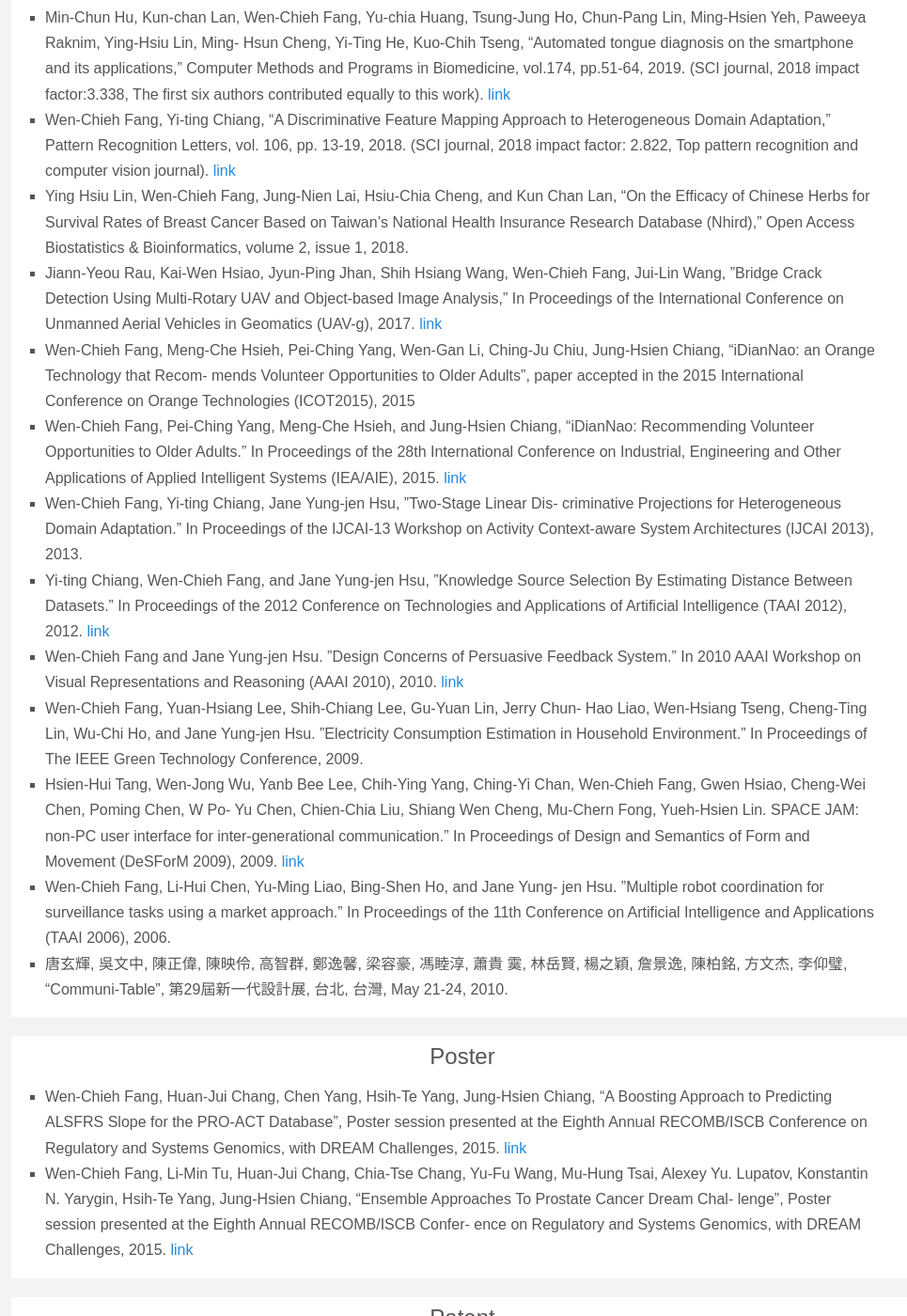
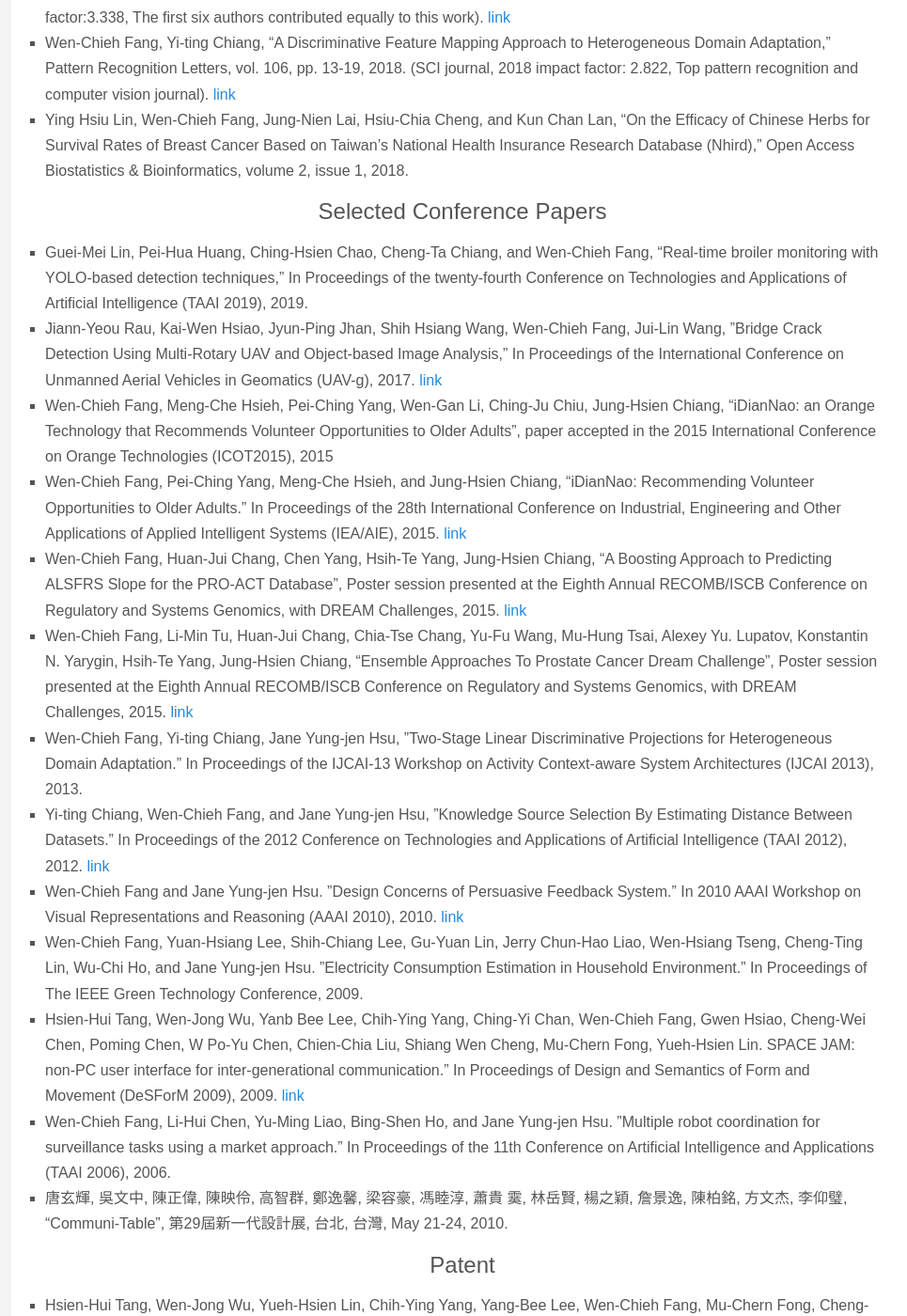
Before and after one commit to ncyu-deep/myblog, a Jekyll site: the page built from publications.md, in a window 1280 px wide and 1400 px high, scrolled down 420 px. Shown: the whole window at 94% size, without its empty margins (148-1113 px from the left). Built offline with Jekyll 4.4.1, drawn with Linux system fonts in a browser that asks for light colours; some web fonts are replaced; some of the changed text lies outside the part shown.

Commit message:
Revise teaching.md and publications.md

```diff
--- a/publications.md
+++ b/publications.md
@@ -2,89 +2,35 @@
 layout: default
 title: My publications
 ---
+<h2 style="text-align: center">Selected Journal Papers</h2>
 
-<h2 style="text-align: center">Article</h2>
+* Robert Küffner, Neta Zach, Maya Bronfeld, Raquel Norel, Nazem Atassi, Venkat Balagurusamy, Barbara di Camillo, Adriano Chio, Merit Cudkowicz, Donna Dillenberger, Javier Garcia-Garcia, Orla Hardiman, Bruce Hoff, Joshua Knight, Melanie Leitner, Guang Li, Lara Mangravite, Thea Norman, Liuxia Wang, ALS stratification consortium, Jinfeng Xiao, Wen-Chieh Fang, Jian Peng, Chen Yang, Huan-Jui Chang, and Gustavo Stolovitzky, “Stratification of amyotrophic lateral sclerosis patients: a crowdsourcing approach,” Scientific Reports, vol. 9, Article number:690, 2019. (SCI journal, 2018 impact factor:4.525). [link](https://www.nature.com/articles/s41598-018-36873-4)
+* Min-Chun Hu, Kun-chan Lan, Wen-Chieh Fang, Yu-chia Huang, Tsung-Jung Ho, Chun-Pang Lin, Ming-Hsien Yeh, Paweeya Raknim, Ying-Hsiu Lin, Ming-Hsun Cheng, Yi-Ting He, Kuo-Chih Tseng, "Automated tongue diagnosis on the smartphone and its applications," Computer Methods and Programs in Biomedicine, vol.174, pp.51-64, 2019. (SCI journal, 2018 impact factor:3.338, The first six authors contributed equally to this work). [link](https://www.sciencedirect.com/science/article/pii/S0169260717308477)
+* Wen-Chieh Fang, Yi-ting Chiang, “A Discriminative Feature Mapping Approach to Heterogeneous Domain Adaptation,” Pattern Recognition Letters, vol. 106, pp. 13-19, 2018. (SCI journal, 2018 impact factor: 2.822, Top pattern recognition
+and computer vision journal). [link](https://www.sciencedirect.com/science/article/pii/S0167865518300461)
+* Ying Hsiu Lin, Wen-Chieh Fang, Jung-Nien Lai, Hsiu-Chia Cheng, and Kun Chan Lan, "On the Efficacy of Chinese Herbs for Survival Rates of Breast Cancer Based on Taiwan’s National Health Insurance Research Database (Nhird)," Open Access Biostatistics & Bioinformatics, volume 2, issue 1, 2018.
 
-* Guei-Mei Lin, Pei-Hua Huang, Ching-Hsien Chao, Cheng-Ta Chiang, and Wen-Chieh Fang, "Real-time broiler monitoring with YOLO-based detection techniques," In Proceedings
-of the twenty-fourth Conference on Technologies and Applications of Artificial Intelligence (TAAI 2019), 2019.
-* Robert Küffner, Neta Zach, Maya Bronfeld, Raquel Norel, Nazem Atassi, Venkat Balagurusamy, Barbara di Camillo, Adriano Chio, Merit Cudkowicz, Donna Dillenberger, Javier Garcia-Garcia, Orla Hardiman, Bruce Hoff, Joshua Knight, Melanie Leitner, Guang Li, Lara Mangravite, Thea Norman, Liuxia Wang, ALS stratification consortium, Jinfeng Xiao, Wen-Chieh Fang, Jian Peng, Chen Yang, Huan-Jui Chang, and Gustavo Stolovitzky, “Stratification of amyotrophic lateral sclerosis patients: a crowdsourcing approach,” Scientific Reports, vol. 9, Article number:690, 2019. (SCI journal, 2018 impact factor:4.525). [link](https://www.nature.com/articles/s41598-018-36873-4)
-* Min-Chun Hu, Kun-chan Lan, Wen-Chieh Fang, Yu-chia Huang, Tsung-Jung
-Ho, Chun-Pang Lin, Ming-Hsien Yeh, Paweeya Raknim, Ying-Hsiu Lin, Ming-
-Hsun Cheng, Yi-Ting He, Kuo-Chih Tseng, "Automated tongue diagnosis on
-the smartphone and its applications," Computer Methods and Programs in
-Biomedicine, vol.174, pp.51-64, 2019. (SCI journal, 2018 impact factor:3.338, The first six authors contributed equally to this work). [link](https://www.sciencedirect.com/science/article/pii/S0169260717308477)
-* Wen-Chieh Fang, Yi-ting Chiang, “A Discriminative Feature Mapping Approach
-to Heterogeneous Domain Adaptation,” Pattern Recognition Letters, vol. 106,
-pp. 13-19, 2018. (SCI journal, 2018 impact factor: 2.822, Top pattern recognition
-and computer vision journal). [link](https://www.sciencedirect.com/science/article/pii/S0167865518300461)
-* Ying Hsiu Lin, Wen-Chieh Fang, Jung-Nien Lai, Hsiu-Chia Cheng, and Kun
-Chan Lan, "On the Efficacy of Chinese Herbs for Survival Rates of Breast
-Cancer Based on Taiwan’s National Health Insurance Research Database
-(Nhird)," Open Access Biostatistics & Bioinformatics, volume 2, issue 1, 2018.
-* Jiann-Yeou Rau, Kai-Wen Hsiao, Jyun-Ping Jhan, Shih Hsiang Wang,
-Wen-Chieh Fang, Jui-Lin Wang, ”Bridge Crack Detection Using Multi-Rotary
-UAV and Object-based Image Analysis,” In Proceedings of the International
-Conference on Unmanned Aerial Vehicles in Geomatics (UAV-g), 2017. [link](https://www.int-arch-photogramm-remote-sens-spatial-inf-sci.net/XLII-2-W6/311/2017/isprs-archives-XLII-2-W6-311-2017.pdf)
-* Wen-Chieh Fang, Meng-Che Hsieh, Pei-Ching Yang, Wen-Gan Li, Ching-Ju
-Chiu, Jung-Hsien Chiang, “iDianNao: an Orange Technology that Recom-
-mends Volunteer Opportunities to Older Adults”, paper accepted in the 2015
-International Conference on Orange Technologies (ICOT2015), 2015
-* Wen-Chieh Fang, Pei-Ching Yang, Meng-Che Hsieh, and Jung-Hsien Chiang,
-"iDianNao: Recommending Volunteer Opportunities to Older Adults." In
-Proceedings of the 28th International Conference on Industrial, Engineering
+<h2 style="text-align: center">Selected Conference Papers</h2>
+
+* Guei-Mei Lin, Pei-Hua Huang, Ching-Hsien Chao, Cheng-Ta Chiang, and Wen-Chieh Fang, "Real-time broiler monitoring with YOLO-based detection techniques," In Proceedings of the twenty-fourth Conference on Technologies and Applications of Artificial Intelligence (TAAI 2019), 2019.
+* Jiann-Yeou Rau, Kai-Wen Hsiao, Jyun-Ping Jhan, Shih Hsiang Wang, Wen-Chieh Fang, Jui-Lin Wang, ”Bridge Crack Detection Using Multi-Rotary UAV and Object-based Image Analysis,” In Proceedings of the International Conference on Unmanned Aerial Vehicles in Geomatics (UAV-g), 2017. [link](https://www.int-arch-photogramm-remote-sens-spatial-inf-sci.net/XLII-2-W6/311/2017/isprs-archives-XLII-2-W6-311-2017.pdf)
+* Wen-Chieh Fang, Meng-Che Hsieh, Pei-Ching Yang, Wen-Gan Li, Ching-Ju Chiu, Jung-Hsien Chiang, “iDianNao: an Orange Technology that Recommends Volunteer Opportunities to Older Adults”, paper accepted in the 2015 International Conference on Orange Technologies (ICOT2015), 2015
+* Wen-Chieh Fang, Pei-Ching Yang, Meng-Che Hsieh, and Jung-Hsien Chiang, "iDianNao: Recommending Volunteer Opportunities to Older Adults." In Proceedings of the 28th International Conference on Industrial, Engineering
 and Other Applications of Applied Intelligent Systems (IEA/AIE), 2015. [link](https://link.springer.com/chapter/10.1007/978-3-319-19066-2_66)
-* Wen-Chieh Fang, Yi-ting Chiang, Jane Yung-jen Hsu, ”Two-Stage Linear Dis-
-criminative Projections for Heterogeneous Domain Adaptation.” In Proceedings
-of the IJCAI-13 Workshop on Activity Context-aware System Architectures
+* Wen-Chieh Fang, Huan-Jui Chang, Chen Yang, Hsih-Te Yang, Jung-Hsien Chiang, “A Boosting Approach to Predicting ALSFRS Slope for the PRO-ACT Database”, Poster session presented at the Eighth Annual RECOMB/ISCB Conference on Regulatory and Systems Genomics, with DREAM Challenges, 2015. [link](https://f1000research.com/posters/4-1409)
+* Wen-Chieh Fang, Li-Min Tu, Huan-Jui Chang, Chia-Tse Chang, Yu-Fu Wang, Mu-Hung Tsai, Alexey Yu. Lupatov, Konstantin N. Yarygin, Hsih-Te Yang, Jung-Hsien Chiang, “Ensemble Approaches To Prostate Cancer Dream Challenge”, Poster session presented at the Eighth Annual RECOMB/ISCB Conference on Regulatory and Systems Genomics, with DREAM Challenges, 2015. [link](https://f1000research.com/posters/4-1428)
+* Wen-Chieh Fang, Yi-ting Chiang, Jane Yung-jen Hsu, ”Two-Stage Linear Discriminative Projections for Heterogeneous Domain Adaptation.” In Proceedings of the IJCAI-13 Workshop on Activity Context-aware System Architectures
 (IJCAI 2013), 2013.
-* Yi-ting Chiang, Wen-Chieh Fang, and Jane Yung-jen Hsu, ”Knowledge Source
-Selection By Estimating Distance Between Datasets.” In Proceedings of the
-2012 Conference on Technologies and Applications of Artificial Intelligence
-(TAAI 2012), 2012. [link](https://ieeexplore.ieee.org/document/6395004/)
-* Wen-Chieh Fang and Jane Yung-jen Hsu. ”Design Concerns of Persuasive
-Feedback System.” In 2010 AAAI Workshop on Visual Representations and
-Reasoning (AAAI 2010), 2010. [link](https://aaai.org/ocs/index.php/WS/AAAIW10/paper/view/2046)
-* Wen-Chieh Fang, Yuan-Hsiang Lee, Shih-Chiang Lee, Gu-Yuan Lin, Jerry Chun-
-Hao Liao, Wen-Hsiang Tseng, Cheng-Ting Lin, Wu-Chi Ho, and Jane Yung-jen
-Hsu. ”Electricity Consumption Estimation in Household Environment.” In
+* Yi-ting Chiang, Wen-Chieh Fang, and Jane Yung-jen Hsu, ”Knowledge Source Selection By Estimating Distance Between Datasets.” In Proceedings of the 2012 Conference on Technologies and Applications of Artificial Intelligence (TAAI 2012), 2012. [link](https://ieeexplore.ieee.org/document/6395004/)
+* Wen-Chieh Fang and Jane Yung-jen Hsu. ”Design Concerns of Persuasive Feedback System.” In 2010 AAAI Workshop on Visual Representations and Reasoning (AAAI 2010), 2010. [link](https://aaai.org/ocs/index.php/WS/AAAIW10/paper/view/2046)
+* Wen-Chieh Fang, Yuan-Hsiang Lee, Shih-Chiang Lee, Gu-Yuan Lin, Jerry Chun-Hao Liao, Wen-Hsiang Tseng, Cheng-Ting Lin, Wu-Chi Ho, and Jane Yung-jen Hsu. ”Electricity Consumption Estimation in Household Environment.” In
 Proceedings of The IEEE Green Technology Conference, 2009.
-* Hsien-Hui Tang, Wen-Jong Wu, Yanb Bee Lee, Chih-Ying Yang, Ching-Yi
-Chan, Wen-Chieh Fang, Gwen Hsiao, Cheng-Wei Chen, Poming Chen, W Po-
-Yu Chen, Chien-Chia Liu, Shiang Wen Cheng, Mu-Chern Fong, Yueh-Hsien Lin.
-SPACE JAM: non-PC user interface for inter-generational communication.”
-In Proceedings of Design and Semantics of Form and Movement (DeSForM
-2009), 2009. [link](http://www.yankodesign.com/2010/01/11/technology-is-not-so-scary/)
-* Wen-Chieh Fang, Li-Hui Chen, Yu-Ming Liao, Bing-Shen Ho, and Jane Yung-
-jen Hsu. ”Multiple robot coordination for surveillance tasks using a market
-approach.” In Proceedings of the 11th Conference on Artificial Intelligence and
-Applications (TAAI 2006), 2006.
-* 唐玄輝, 吳文中, 陳正偉, 陳映伶, 高智群, 鄭逸馨, 梁容豪, 馮睦淳, 蕭貴
-霙, 林岳賢, 楊之穎, 詹景逸, 陳柏銘, 方文杰, 李仰璧, “Communi-Table”,
-第29屆新一代設計展, 台北, 台灣, May 21-24, 2010.
-
-<hr>
-
-<h2 style="text-align: center">Poster</h2>
-
-* Wen-Chieh Fang, Huan-Jui Chang, Chen Yang, Hsih-Te Yang, Jung-Hsien
-Chiang, “A Boosting Approach to Predicting ALSFRS Slope for the PRO-ACT
-Database”, Poster session presented at the Eighth Annual RECOMB/ISCB
-Conference on Regulatory and Systems Genomics, with DREAM Challenges, 2015. [link](https://f1000research.com/posters/4-1409)
-* Wen-Chieh Fang, Li-Min Tu, Huan-Jui Chang, Chia-Tse Chang, Yu-Fu Wang,
-Mu-Hung Tsai, Alexey Yu. Lupatov, Konstantin N. Yarygin, Hsih-Te Yang,
-Jung-Hsien Chiang, “Ensemble Approaches To Prostate Cancer Dream Chal-
-lenge”, Poster session presented at the Eighth Annual RECOMB/ISCB Confer-
-ence on Regulatory and Systems Genomics, with DREAM Challenges, 2015. [link](https://f1000research.com/posters/4-1428)
-
-<hr>
+* Hsien-Hui Tang, Wen-Jong Wu, Yanb Bee Lee, Chih-Ying Yang, Ching-Yi Chan, Wen-Chieh Fang, Gwen Hsiao, Cheng-Wei Chen, Poming Chen, W Po-Yu Chen, Chien-Chia Liu, Shiang Wen Cheng, Mu-Chern Fong, Yueh-Hsien Lin. SPACE JAM: non-PC user interface for inter-generational communication.” In Proceedings of Design and Semantics of Form and Movement (DeSForM 2009), 2009. [link](http://www.yankodesign.com/2010/01/11/technology-is-not-so-scary/)
+* Wen-Chieh Fang, Li-Hui Chen, Yu-Ming Liao, Bing-Shen Ho, and Jane Yung-jen Hsu. ”Multiple robot coordination for surveillance tasks using a market approach.” In Proceedings of the 11th Conference on Artificial Intelligence and Applications (TAAI 2006), 2006.
+* 唐玄輝, 吳文中, 陳正偉, 陳映伶, 高智群, 鄭逸馨, 梁容豪, 馮睦淳, 蕭貴 霙, 林岳賢, 楊之穎, 詹景逸, 陳柏銘, 方文杰, 李仰璧, “Communi-Table”, 第29屆新一代設計展, 台北, 台灣, May 21-24, 2010.
 
 <h2 style="text-align: center">Patent</h2>
 
-* Hsien-Hui Tang, Wen-Jong Wu, Yueh-Hsien Lin, Chih-Ying Yang, Yang-
-Bee Lee, Wen-Chieh Fang, Mu-Chern Fong, Cheng-Wei Chen, Gwen Hsiao,
-”Method of Automatic Task Execution with Triggering by Object Attribute
-Recognition, and Electronic Apparatus for Implementing the Method.” Patent
-US 8,456,539 B2. October 2010.
-* 唐玄輝、吳文中、林岳賢、楊之穎、李仰璧、方文杰、蕭貴霙、陳正
-偉、馮睦淳「藉由一實體物件觸發數位事件的方法及電腦系統」,台灣發
-明專利編號I432991, 民國99年04月23日.
+* Hsien-Hui Tang, Wen-Jong Wu, Yueh-Hsien Lin, Chih-Ying Yang, Yang-Bee Lee, Wen-Chieh Fang, Mu-Chern Fong, Cheng-Wei Chen, Gwen Hsiao,
+”Method of Automatic Task Execution with Triggering by Object Attribute Recognition, and Electronic Apparatus for Implementing the Method.” Patent US 8,456,539 B2. October 2010.
+* 唐玄輝、吳文中、林岳賢、楊之穎、李仰璧、方文杰、蕭貴霙、陳正偉、馮睦淳「藉由一實體物件觸發數位事件的方法及電腦系統」,台灣發明專利編號I432991, 民國99年04月23日.
```
Also changed, not shown: teaching.md (+1 -0 lines).
